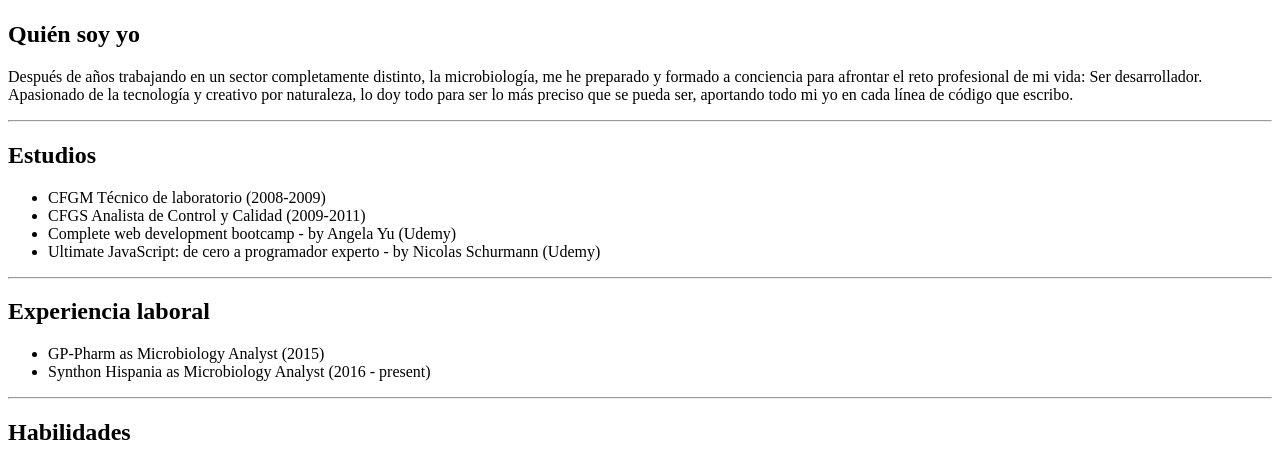
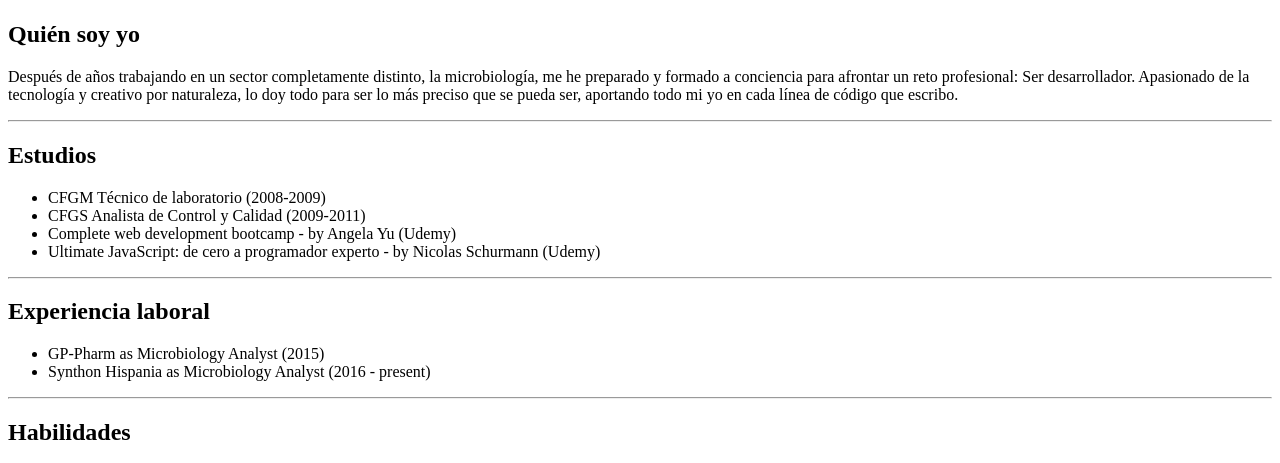
Before and after one commit to xGaba/Capstone-Project-1, a plain HTML site: page index.html in a window 1280 px wide. Shown: the part 283-746 px from the top of the page. Drawn offline with Linux system fonts and the light colour scheme.

Commit message:
Add files via upload

```diff
--- a/index.html
+++ b/index.html
@@ -8,7 +8,7 @@
     <h1>Xavier Gabarró</h1>
     <img src="https://picsum.photos/200" alt="foto de perfil">
     <h2>Quién soy yo</h2>
-    <p>Después de años trabajando en un sector completamente distinto, la microbiología, me he preparado y formado a conciencia para afrontar el reto profesional de mi vida: Ser desarrollador. Apasionado de la tecnología y creativo por naturaleza, lo doy todo para ser lo más preciso que se pueda ser, aportando todo mi yo en cada línea de código que escribo.</p>
+    <p>Después de años trabajando en un sector completamente distinto, la microbiología, me he preparado y formado a conciencia para afrontar un reto profesional: Ser desarrollador. Apasionado de la tecnología y creativo por naturaleza, lo doy todo para ser lo más preciso que se pueda ser, aportando todo mi yo en cada línea de código que escribo.</p>
     <hr />
     <h2>Estudios</h2>
     <ul>
```
